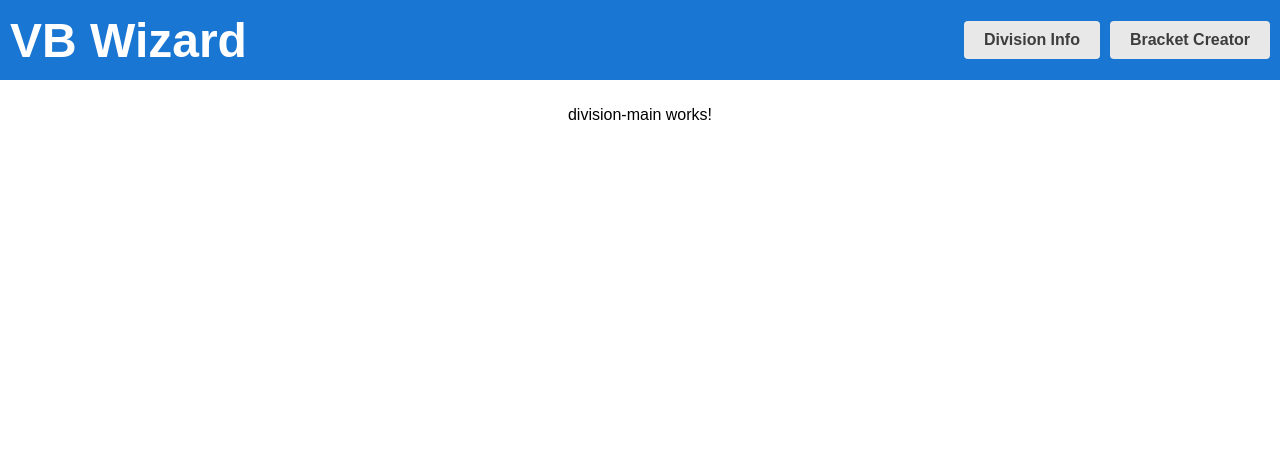
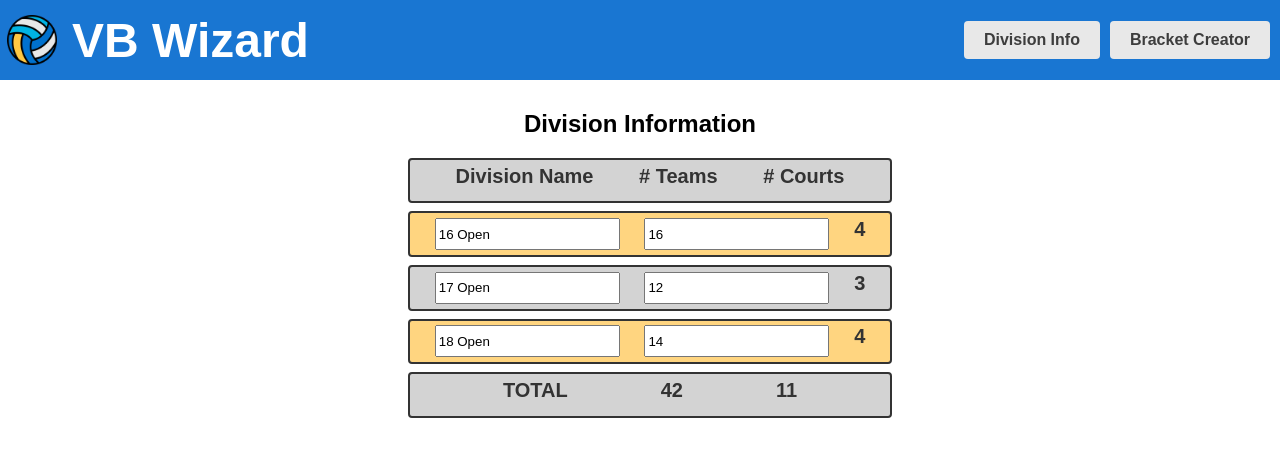
Before and after one commit to rcski77/vb-wizard, an Angular app: page /divisions in a window 1280 px wide. Shown: the top 456 px of the page. Built offline with nearby package versions, Linux system fonts and the light colour scheme.

Commit message:
div info shows values, can edit name & teams

```diff
--- a/src/app/app.component.css
+++ b/src/app/app.component.css
@@ -13,7 +13,11 @@
 
   .title {
     color: white !important ;
-    margin-left: 10px;
+    margin-left: 15px;
+  }
+
+  .logo {
+    margin-left: 7px;
   }
 
   .spacer {
--- a/src/app/app.component.html
+++ b/src/app/app.component.html
@@ -1,4 +1,9 @@
 <div class="toolbar">
+  <img
+    class="logo"
+    width="50"
+    src="assets\vbicon.png"
+    />
   <div>
     <h1 class="title">{{ title }}</h1>
   </div>
--- a/src/app/app.module.ts
+++ b/src/app/app.module.ts
@@ -1,5 +1,6 @@
 import { NgModule } from '@angular/core';
 import { BrowserModule } from '@angular/platform-browser';
+import { FormsModule } from '@angular/forms'; // <-- NgModel lives here
 
 import { AppComponent } from './app.component';
 import { DivisionMainComponent } from './division-main/division-main.component';
@@ -12,7 +13,8 @@ import { AppRoutingModule } from './app-routing.module';
   ],
   imports: [
     BrowserModule,
-    AppRoutingModule
+    AppRoutingModule,
+    FormsModule
   ],
   providers: [],
   bootstrap: [AppComponent]
--- /dev/null
+++ b/src/app/division-info.service.ts
@@ -0,0 +1,18 @@
+import { Injectable } from '@angular/core';
+import { Observable, of } from 'rxjs';
+
+import { Division } from './division';
+import { DIVISIONS } from './fake-divisions';
+
+@Injectable({
+  providedIn: 'root'
+})
+export class DivisionInfoService {
+
+  constructor() { }
+
+  getDivisions(): Observable<Division[]> {
+    const divisions = of(DIVISIONS);
+    return divisions;
+  }
+}
--- a/src/app/division-main/division-main.component.css
+++ b/src/app/division-main/division-main.component.css
@@ -0,0 +1,36 @@
+.divisions {
+  margin: 0 0 2em 0;
+  list-style-type: none;
+  padding: 0;
+  width: 30em;
+}
+
+.divisions li {
+    position: relative;
+    cursor: pointer;
+    border-radius: 4px;
+    border-style: solid;
+    border-width: 0.15em;
+    display: flex;
+    justify-content: space-evenly;
+    color: #333;
+    text-decoration: none;
+    background-color: lightgrey;
+    margin: .5em;
+    padding: .3em 0;
+    height: 2em;
+    width: 100%;
+}
+
+.divisions li:nth-child(even) {
+    background-color: #FFD580;
+}
+
+.divisions li:hover {
+    left: .1em;
+}
+
+.divisions span {
+    font-size: 1.25em;
+    font-weight: bold;
+}
--- a/src/app/division-main/division-main.component.html
+++ b/src/app/division-main/division-main.component.html
@@ -1 +1,19 @@
-<p>division-main works!</p>
+<h2>Division Information</h2>
+
+<ul class="divisions">
+    <li>
+        <span>Division Name</span>
+        <span># Teams</span>
+        <span># Courts</span>
+    </li>
+    <li *ngFor="let division of divisions">
+        <input id="name" [(ngModel)]="division.name" placeholder="name">
+        <input id="teams" [(ngModel)]=division.teams placeholder=0>
+        <span>{{ calculateCourts(division.teams) }}</span>
+    </li>
+    <li>
+        <span>TOTAL</span>
+        <span>{{ totalTeams() }}</span>
+        <span>{{ totalCourts() }}</span>
+    </li>
+</ul>
--- a/src/app/division-main/division-main.component.ts
+++ b/src/app/division-main/division-main.component.ts
@@ -1,10 +1,44 @@
-import { Component } from '@angular/core';
+import { Component, OnInit } from '@angular/core';
+
+import { Division } from '../division';
+import { DivisionInfoService } from '../division-info.service';
 
 @Component({
   selector: 'app-division-main',
   templateUrl: './division-main.component.html',
-  styleUrls: ['./division-main.component.css']
+  styleUrls: ['./division-main.component.css'],
 })
 export class DivisionMainComponent {
 
+  divisions: Division[] = [];
+
+  constructor(private divisionService: DivisionInfoService) {}
+
+  ngOnInit(): void {
+    this.getDivisions();
+  }
+
+  getDivisions(): void {
+    this.divisionService
+      .getDivisions()
+      .subscribe((divisions) => (this.divisions = divisions));
+  }
+
+  calculateCourts(teams: number): number {
+    return Math.ceil(teams / 4);
+  }
+
+  totalTeams(): number {
+    let total = 0;
+    this.divisions.forEach((element) => (total += Number(element.teams)));
+    return total;
+  }
+
+  totalCourts(): number {
+    var total = 0;
+    this.divisions.forEach(element => {
+      total += Math.ceil(element.teams / 4);
+    });
+    return total;
+  }
 }
--- /dev/null
+++ b/src/app/division.ts
@@ -0,0 +1,5 @@
+export interface Division {
+    name: string;
+    teams: number;
+    courts: number;
+}
--- /dev/null
+++ b/src/app/fake-divisions.ts
@@ -0,0 +1,7 @@
+import { Division } from './division';
+
+export const DIVISIONS: Division[] = [
+  { name: '16 Open', teams: 16, courts: 0 },
+  { name: '17 Open', teams: 12, courts: 0 },
+  { name: '18 Open', teams: 14, courts: 0 }
+];
--- a/src/styles.css
+++ b/src/styles.css
@@ -6,6 +6,13 @@
     color: #264D73;
     font-size: 3rem;
   }
+
+  h2 {
+    display: flex;
+    align-items: center;
+    flex-direction: column;
+  }
+
   body {
     padding: .5rem;
     max-width: 1000px;
```
Also changed, not shown: src/assets/vbicon.png (added), 1 other file (tests, documents, lock files or other folders).
